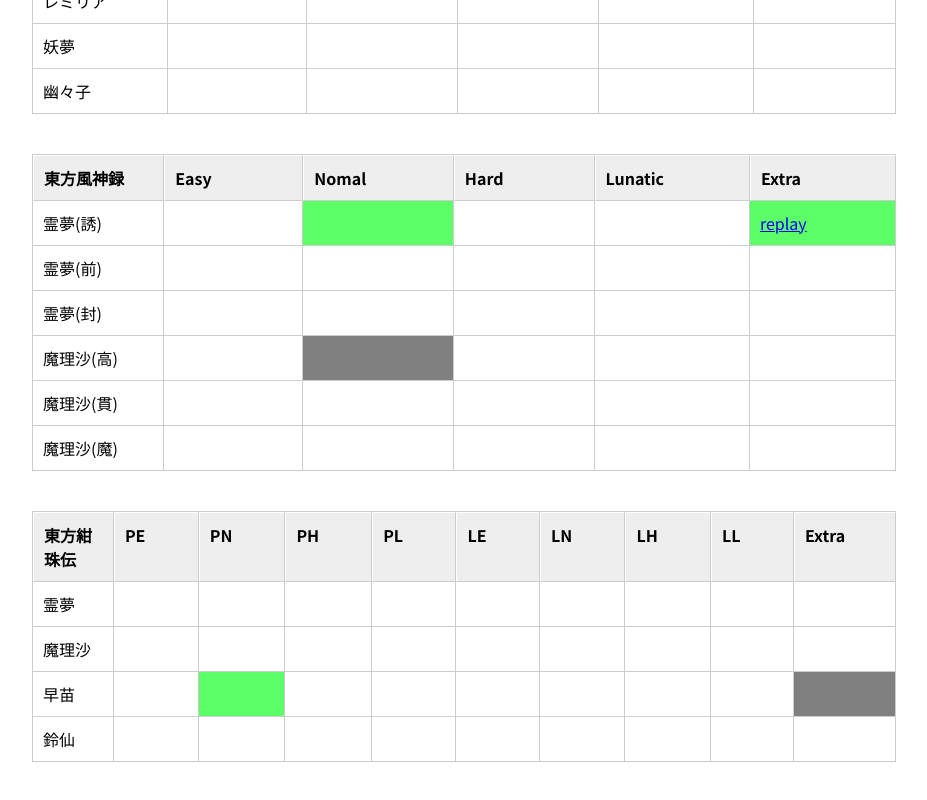
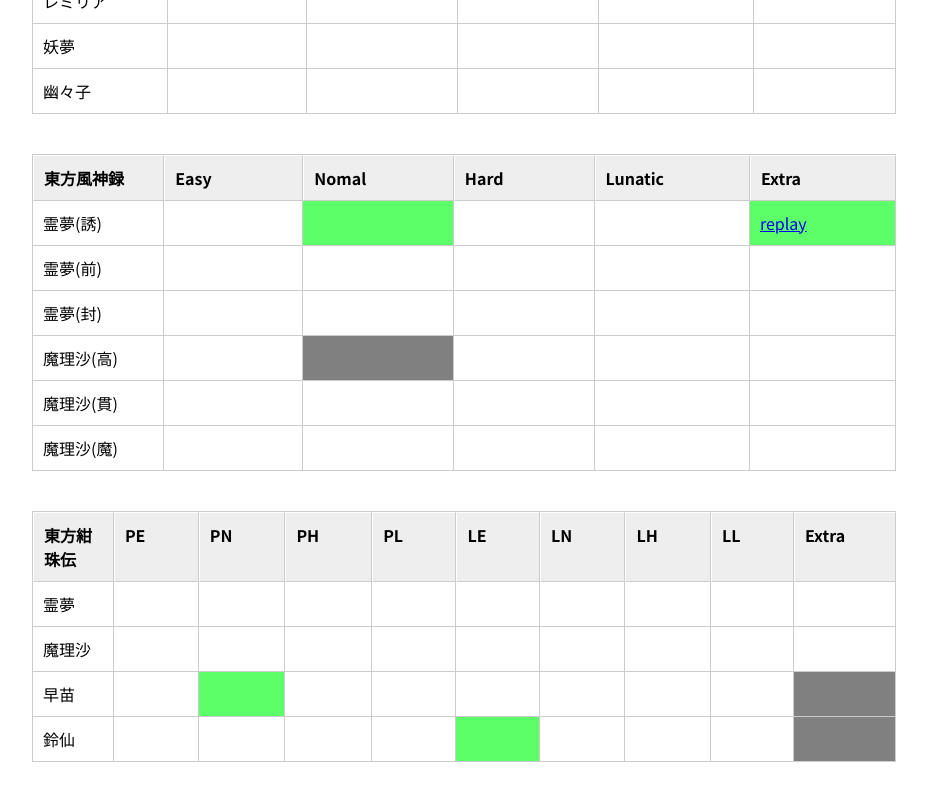
Before and after one commit to tnk2tjs/tnk2tjs.github.io, a plain HTML site: page clearsheet.html in a window 1280 px wide. Shown: the part 1272-2072 px from the top of the page, without its empty margins (176-1103 px from the left). Drawn offline with Linux system fonts and the light colour scheme.

Commit message:
うどんちゃん

```diff
--- a/clearsheet.html
+++ b/clearsheet.html
@@ -345,11 +345,11 @@
 			<td></td>
 			<td></td>
 			<td></td>
+			<td class="clear"></td>
 			<td></td>
 			<td></td>
 			<td></td>
-			<td></td>
-			<td></td>
+			<td class="faild"></td>
 		</tr>
 	</table>
 </body>
```
